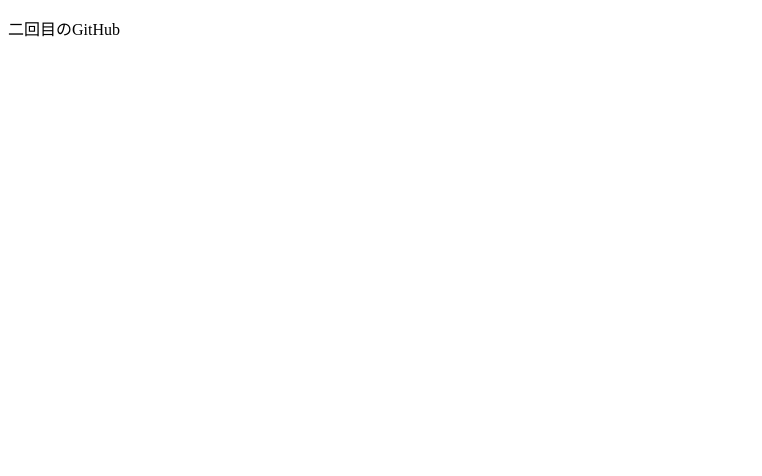
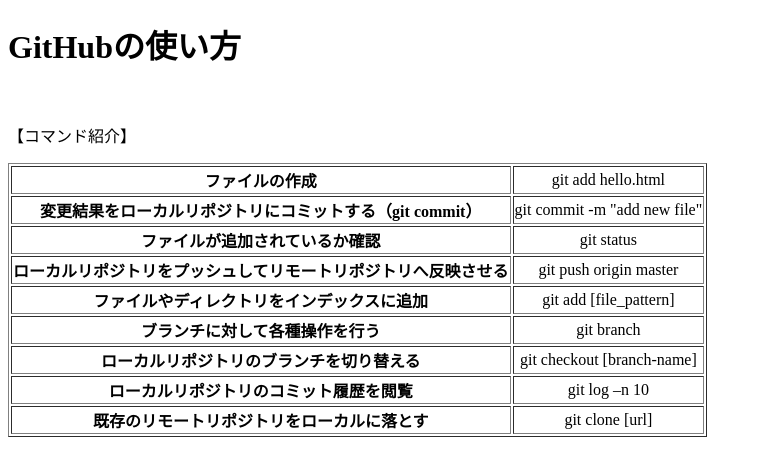
Before and after one commit to TRSkeyzzy/TRSkeyzzy.github.io, a plain HTML site: page index.html in a window 1280 px wide. Shown: the whole page, without its empty margins (0-762 px from the left). Drawn offline with Linux system fonts and the light colour scheme.

Commit message:
GitHubの使い方

```diff
--- a/index.html
+++ b/index.html
@@ -4,9 +4,62 @@
     <meta charset="UTF-8">
     <meta name="viewport" content="width=device-width, initial-scale=1.0">
     <meta http-equiv="X-UA-Compatible" content="ie=edge">
-    <title>Document</title>
+    <title>GitHubの使い方</title>
+    <style>
+    table{
+        text-align: center;
+    }
+    </style>
 </head>
 <body>
-    <p>二回目のGitHub</p>
+    <h1>GitHubの使い方</h1><br>
+    <p>【コマンド紹介】</p>
+    <div id="first">
+        <table border="1">
+            <tr><th>ファイルの作成</th>
+            <td>git add hello.html</td>
+            </tr>
+            <tr>
+                <th>変更結果をローカルリポジトリにコミットする（git commit）</th>
+                <td>git commit -m "add new file"</td>
+            </tr>
+
+            <tr>
+                <th>ファイルが追加されているか確認</th>
+                <td>git status</td>
+            </tr>
+
+            <tr>
+                <th>ローカルリポジトリをプッシュしてリモートリポジトリへ反映させる</th>
+                <td>git push origin master</td>
+            </tr>
+
+            <tr>
+                <th>ファイルやディレクトリをインデックスに追加</th>
+                <td>git add [file_pattern]</td>
+            </tr>
+
+            <tr>
+                <th>ブランチに対して各種操作を行う</th>
+                <td>git branch</td>
+            </tr>
+
+            <tr>
+                <th>ローカルリポジトリのブランチを切り替える</th>
+                <td>git checkout [branch-name]</td>
+            </tr>
+
+            <tr>
+                <th>ローカルリポジトリのコミット履歴を閲覧</th>
+                <td>git log –n 10</td>
+            </tr>
+
+            <tr>
+                <th>既存のリモートリポジトリをローカルに落とす</th>
+                <td>git clone [url]</td>
+            </tr>
+        </table>
+    </div>
+
 </body>
 </html>
```
